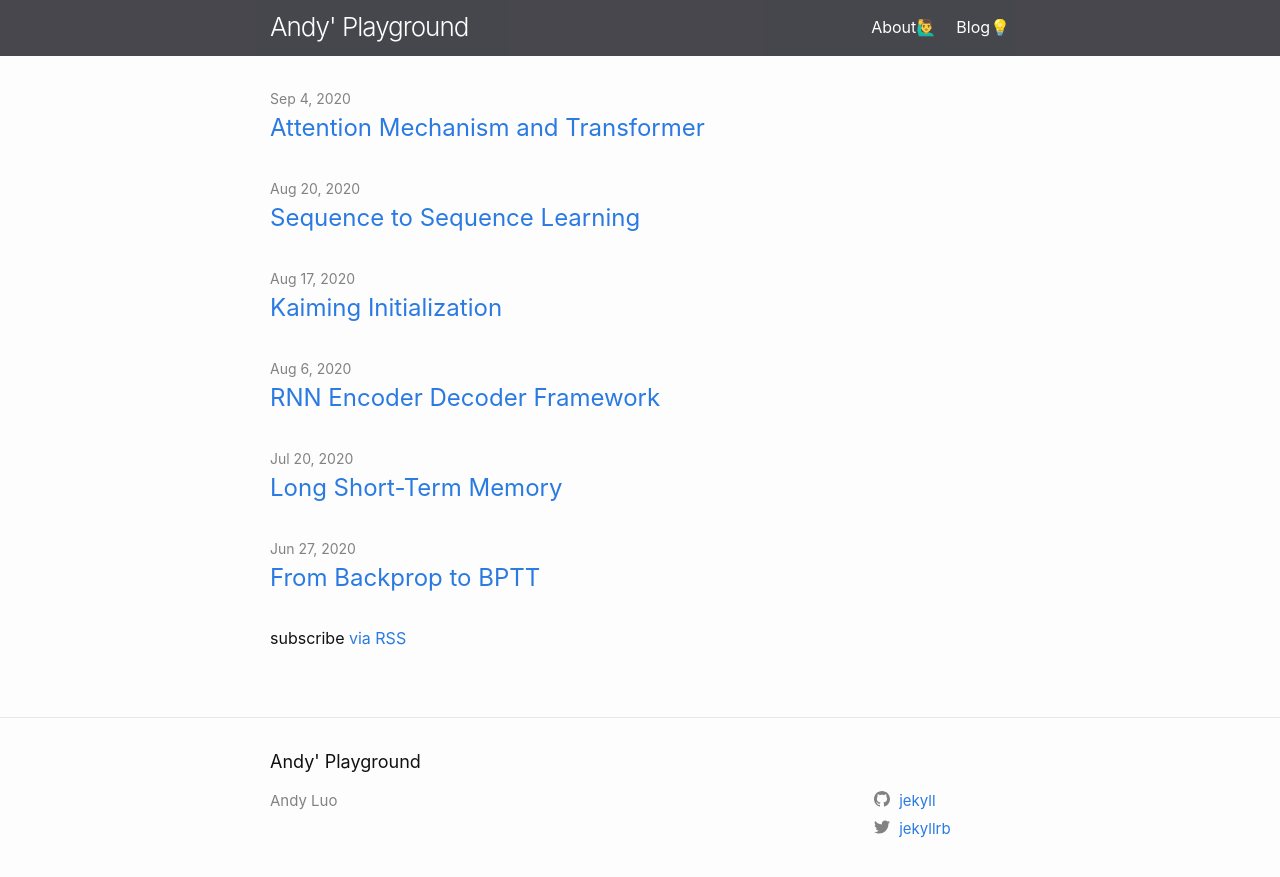
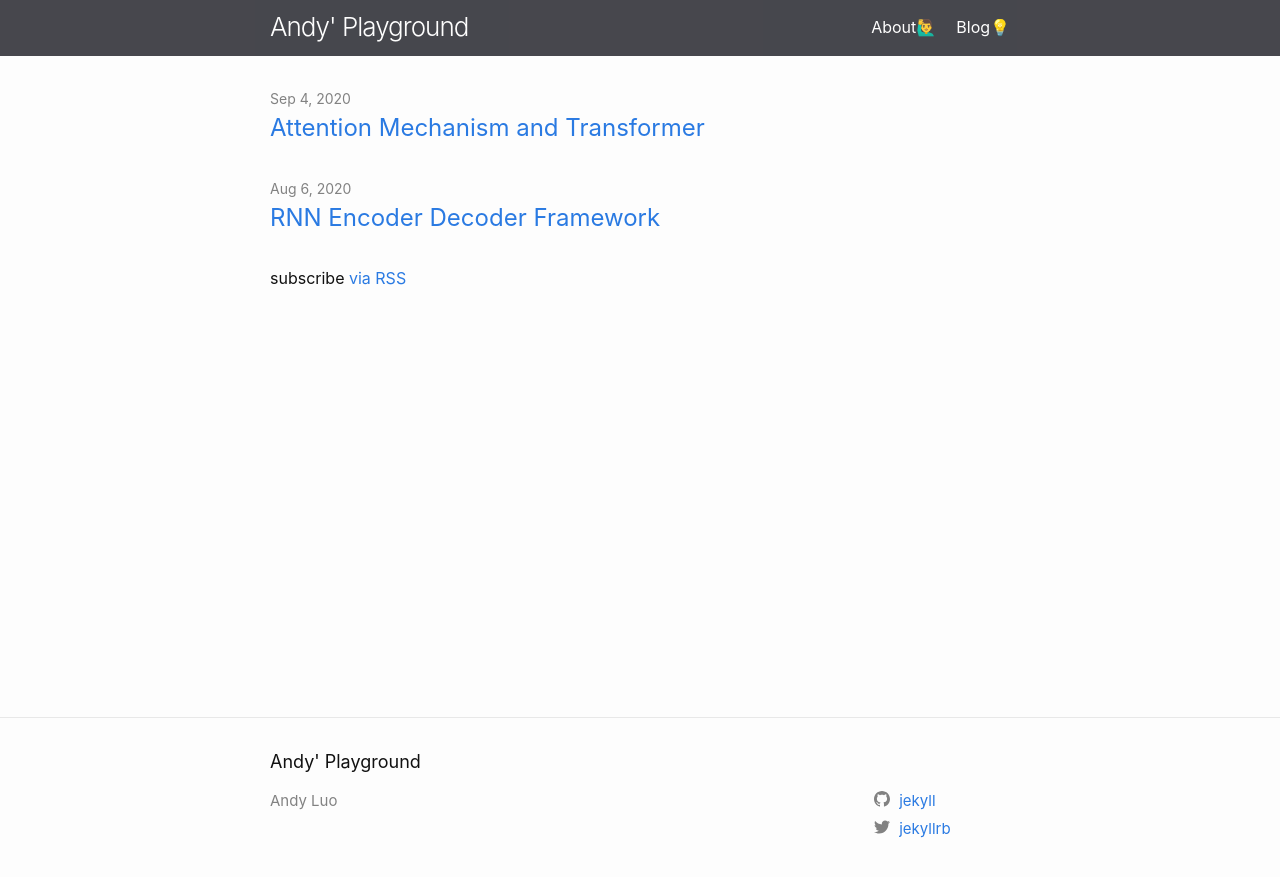
Before and after one commit to luciusluo/luciusluo.github.io, a Jekyll site: the page built from index.md, in a window 1280 px wide. Shown: the top 877 px of the page. Built offline with Jekyll 4.4.1, drawn with Linux system fonts in a browser that asks for light colours.

Commit message:
feat:delete couple articles

```diff
--- a/_posts/2020-06-27-From-Backprop-To-BPTT.markdown
+++ b/_posts/2020-06-27-From-Backprop-To-BPTT.markdown
@@ -4,6 +4,7 @@ title:  "From Backprop to BPTT"
 date:   2020-06-27 12:43:01 -0700
 author: By Andy Luo
 categories: jekyll update
+published: false
 ---
 
 <!--
--- a/_posts/2020-07-12-Long-Short-Term-Memory.markdown
+++ b/_posts/2020-07-12-Long-Short-Term-Memory.markdown
@@ -3,6 +3,7 @@ layout: post
 title:  "Long Short-Term Memory"
 date:   2020-07-20 14:51:14 -0700
 categories: jekyll update
+published: false
 ---
 
 There are numerous explanations on **Long Short-Term Memory (LSTM)** on the Internet these days. However, only a few of them have delve deeper enough about how its designers design its structure to fix the flaws of its antecedent models and solve the problems that cannot be solved by those earlier approaches. In this post, following from the last post about **BPTT**s, I will elaborate on the structure of LSTM and how it breaks the bottleneck of previous models.
--- a/_posts/2020-08-20-Sequence-to-Sequence-Learning.markdown
+++ /dev/null
@@ -1,8 +0,0 @@
----
-layout: post
-title:  "Sequence to Sequence Learning"
-date:   2020-08-20 14:51:14 -0700
-categories: jekyll update
----
-
-Hello World.
```
Also changed, not shown: _posts/2020-08-17-Kaiming-Initialization.markdown (deleted, +0 -8 lines), 3 other files.
